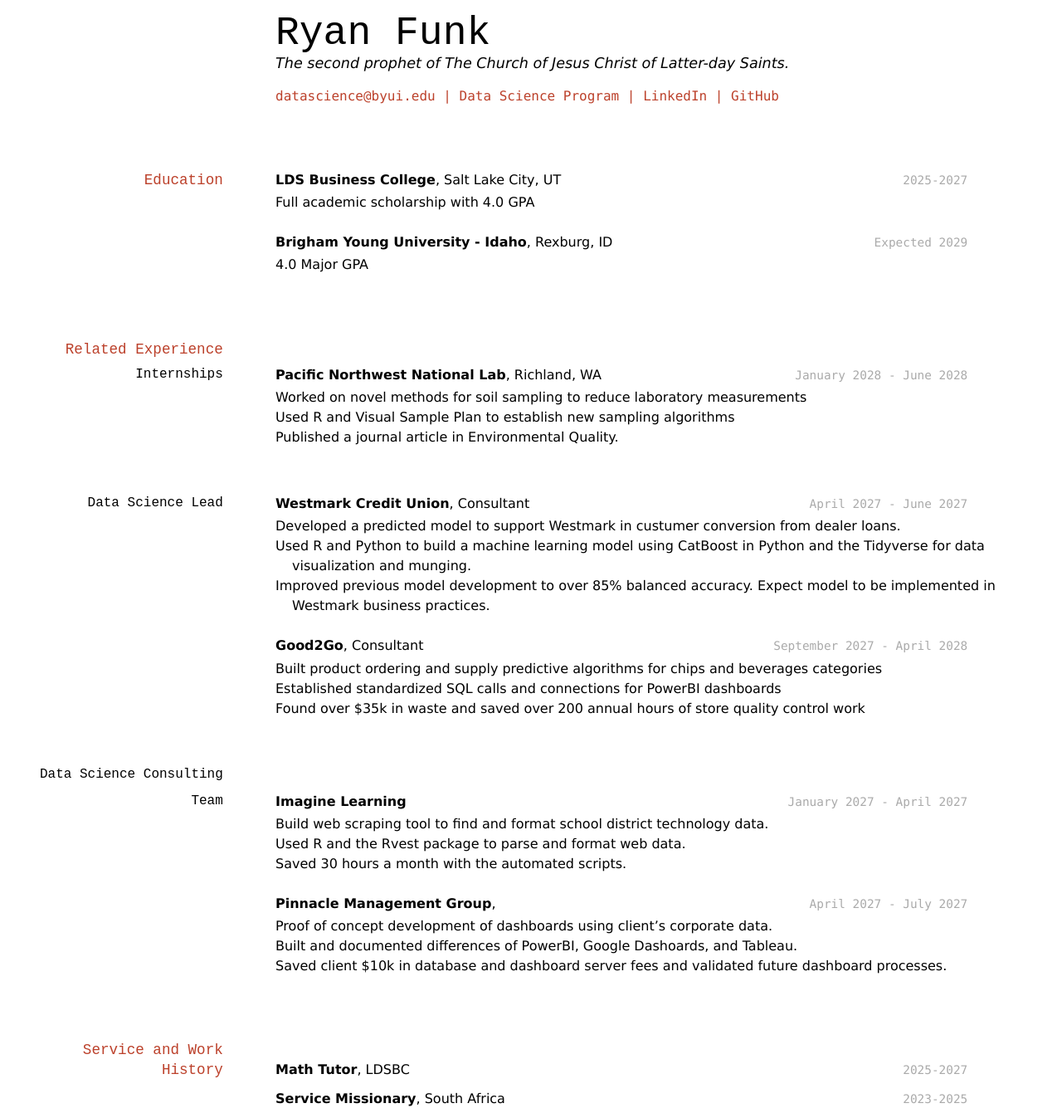
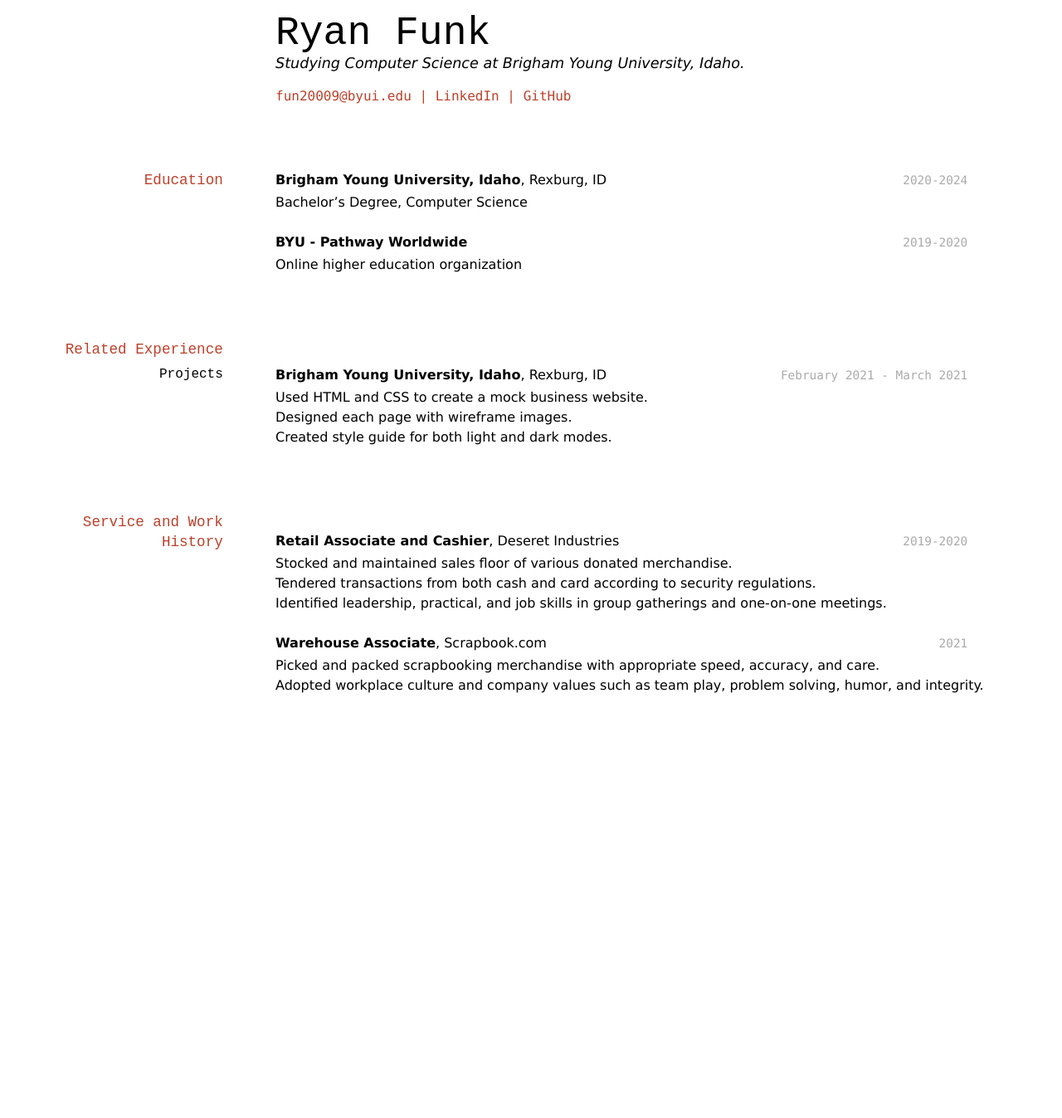
Before and after one commit to RyanFunk2000/funk_resume, a Jekyll site: the page built from docs/index.md, in a window 1280 px wide. Shown: the whole page at 83% size. Built offline with Jekyll 4.4.1, drawn with Linux system fonts in a browser that asks for light colours; after the commit the page ends 900 px from its top, so only the background shows below that.

Commit message:
add personal information to resume. The resume is now ready for peer review.

```diff
--- a/docs/index.md
+++ b/docs/index.md
@@ -3,85 +3,52 @@ layout: cv
 title: Ryan Funk's Resume
 ---
 # Ryan Funk
-The second prophet of The Church of Jesus Christ of Latter-day Saints.
+Studying Computer Science at Brigham Young University, Idaho.
 
 <div id="webaddress">
-<a href="datascience@byui.edu">datascience@byui.edu</a>
-| <a href="https://byuidatascience.github.io/development.html">Data Science Program</a>
-| <a href="https://www.linkedin.com/groups/13537407/">LinkedIn</a>
-| <a href="https://github.com/byuids-resumes">GitHub</a>
+<a href="fun20009@byui.edu">fun20009@byui.edu</a>
+| <a href="https://www.linkedin.com/in/ryan-g-funk/">LinkedIn</a>
+| <a href="https://github.com/RyanFunk2000">GitHub</a>
 </div>
-
-<!-- https://www.monique.tech/the-art-of-markdown -->
 
 ## Education
 
-`2025-2027`
-__LDS Business College__, Salt Lake City, UT
+`2020-2024`
+__Brigham Young University, Idaho__, Rexburg, ID
 
-- Full academic scholarship with 4.0 GPA
+- Bachelor's Degree, Computer Science
 
-`Expected 2029`
-__Brigham Young University - Idaho__, Rexburg, ID
+`2019-2020`
+__BYU - Pathway Worldwide__
 
-- 4.0 Major GPA
-
+- Online higher education organization
 
 ## Related Experience
 
-### Internships
+### Projects
 
-`January 2028 - June 2028`
-__Pacific Northwest National Lab__, Richland, WA
+`February 2021 - March 2021`
+__Brigham Young University, Idaho__, Rexburg, ID
 
-- Worked on novel methods for soil sampling to reduce laboratory measurements
-- Used R and Visual Sample Plan to establish new sampling algorithms
-- Published a journal article in Environmental Quality.
-
-### Data Science Lead
-
-`April 2027 - June 2027`
-__Westmark Credit Union__, Consultant
-
-- Developed a predicted model to support Westmark in custumer conversion from dealer loans.
-- Used R and Python to build a machine learning model using CatBoost in Python and the Tidyverse for data visualization and munging.
-- Improved previous model development to over 85% balanced accuracy. Expect model to be implemented in Westmark business practices.
-
-`September 2027 - April 2028`
-__Good2Go__, Consultant
-
-- Built product ordering and supply predictive algorithms for chips and beverages categories
-- Established standardized SQL calls and connections for PowerBI dashboards
-- Found over $35k in waste and saved over 200 annual hours of store quality control work
-
-### Data Science Consulting Team
-
-`January 2027 - April 2027`
-__Imagine Learning__
-
-- Build web scraping tool to find and format school district technology data.
-- Used R and the Rvest package to parse and format web data.
-- Saved 30 hours a month with the automated scripts.
-
-`April 2027 - July 2027`
-__Pinnacle Management Group__,
-
-- Proof of concept development of dashboards using client's corporate data.
-- Built and documented differences of PowerBI, Google Dashoards, and Tableau.
-- Saved client $10k in database and dashboard server fees and validated future dashboard processes.
-
+- Used HTML and CSS to create a mock business website.
+- Designed each page with wireframe images.
+- Created style guide for both light and dark modes.
 
 ## Service and Work History
 
-`2025-2027`
-__Math Tutor__, LDSBC
+`2019-2020`
+__Retail Associate and Cashier__, Deseret Industries
 
+- Stocked and maintained sales floor of various donated merchandise.
+- Tendered transactions from both cash and card according to security regulations.
+- Identified leadership, practical, and job skills in group gatherings and one-on-one meetings.
 
-`2023-2025`
-__Service Missionary__, South Africa
+`2021`
+__Warehouse Associate__, Scrapbook.com
 
-
+- Picked and packed scrapbooking merchandise with appropriate speed, accuracy, and care.
+- Adopted workplace culture and company values such as team play, problem solving, humor, and integrity.
 
 <!-- ### Footer
 
-Last updated: May 2013 -->
+Last updated: March 24 -->
```
